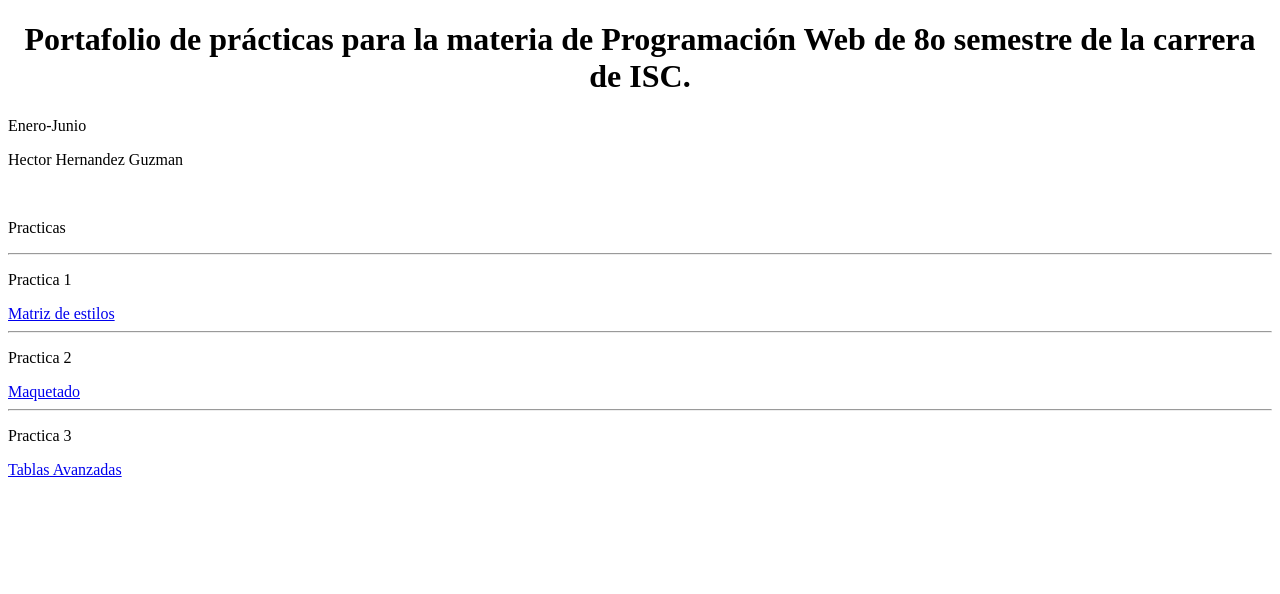
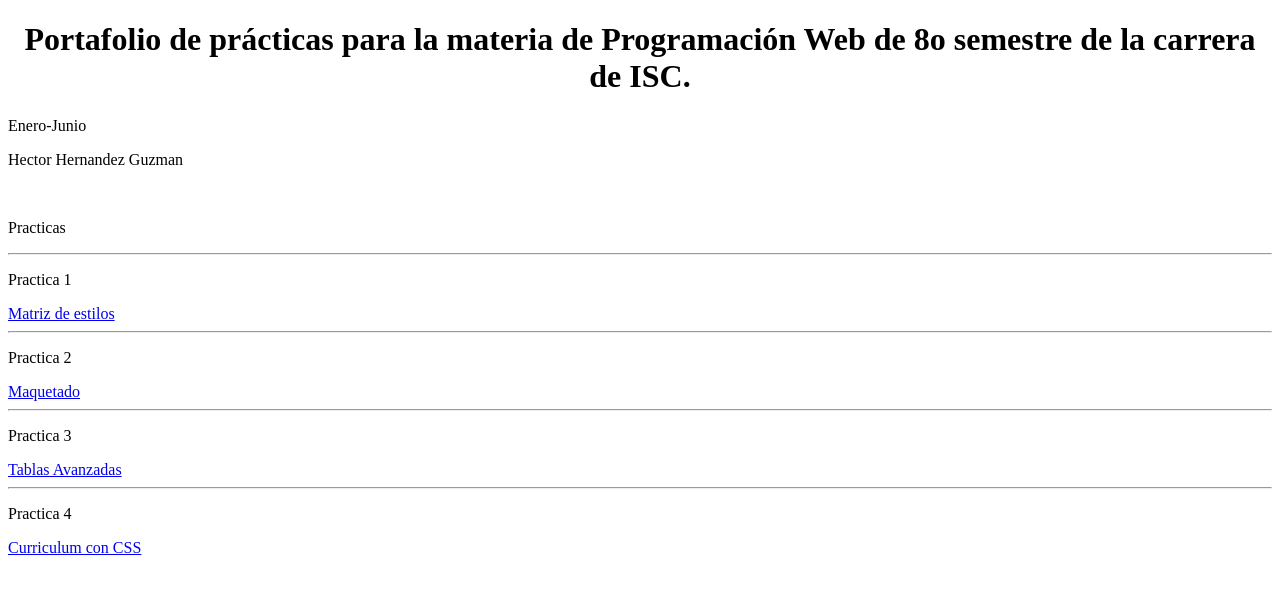
Before and after one commit to Hector-HG/Hector-HG.github.io, a plain HTML site: page index.html in a window 1280 px wide. Drawn offline with Linux system fonts and the light colour scheme.

Commit message:
Update index.html

```diff
--- a/index.html
+++ b/index.html
@@ -15,5 +15,7 @@
 	<p>Practica 2</p><a href="Maquetado.html">Maquetado</a>
 	<hr>
 	<p>Practica 3</p><a href="Tablas Avanzadas.html">Tablas Avanzadas</a>
+	<hr>
+	<p>Practica 4</p><a href="Curriculum CSS.html">Curriculum con CSS</a>
 </body>
 </html>
```
